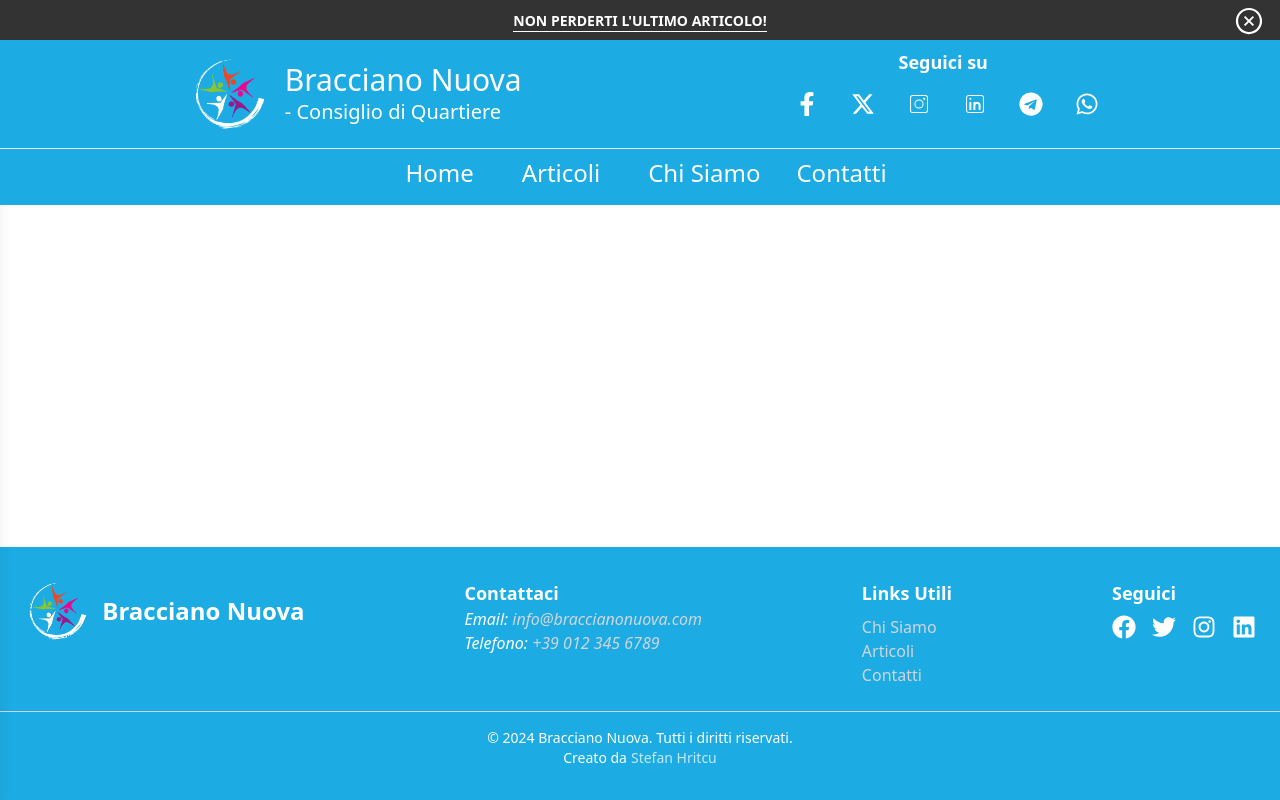
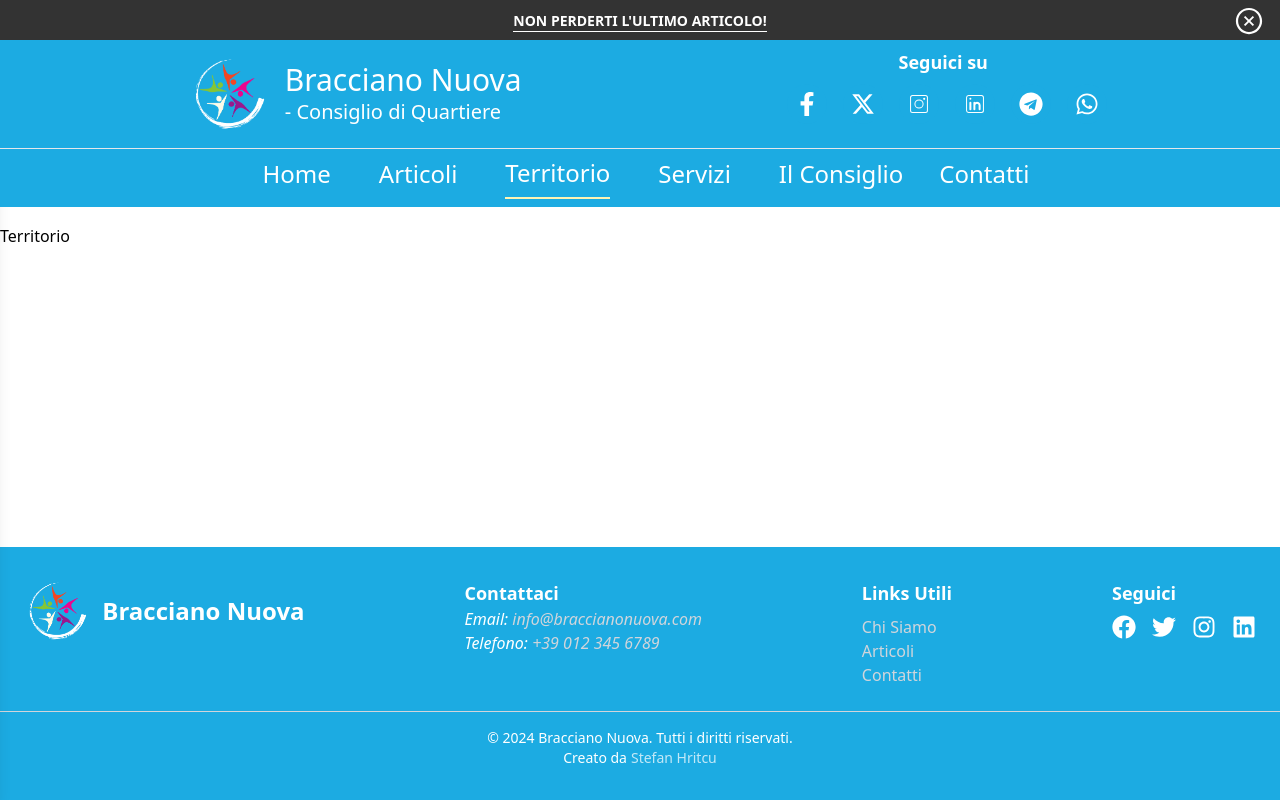
Before and after one commit to StefanHritcu/Consiglio-di-Quartiere-Bracciano-Nuova, a React (Vite) app in the folder frontend/: page /territorio in a window 1280 px wide. Built offline with nearby package versions, Linux system fonts and the light colour scheme.

Commit message:
feat: upload TERRITORIO, SERVIZI, and IL CONSIGLIO components after client meeting

```diff
--- a/frontend/src/App.jsx
+++ b/frontend/src/App.jsx
@@ -7,8 +7,12 @@ import { lazy, Profiler, Suspense } from "react";
 import { HelmetProvider, Helmet } from "react-helmet-async";
 
 const ToggleMenu = lazy(() => import("./components/toggleMenu/ToggleMenu"));
-const ChiSiamo = lazy(() => import("./pages/homePageCOMPONENTS/ChiSiamo"));
+const Territorio = lazy(() => import("./pages/homePageCOMPONENTS/Territorio"));
 const Contatti = lazy(() => import("./pages/homePageCOMPONENTS/Contatti"));
+const IlConsiglio = lazy(() =>
+  import("./pages/homePageCOMPONENTS/IlConsiglio")
+);
+const Servizi = lazy(() => import("./pages/homePageCOMPONENTS/Servizi"));
 
 function App() {
   const onRenderApp = (
@@ -81,19 +85,55 @@ function App() {
               }
             />
             <Route
-              path="/chisiamo"
+              path="/territorio"
               element={
-                <Suspense fallback={<div>Loading Chi Siamo...</div>}>
-                  <Profiler id="Chi Siamo" onRender={onRenderApp}>
+                <Suspense fallback={<div>Loading Territorio...</div>}>
+                  <Profiler id="Territorio" onRender={onRenderApp}>
                     <Helmet>
-                      {/* Metadati specifici per la pagina Chi Siamo */}
-                      <title>Chi Siamo - Bracciano</title>
+                      {/* Metadati specifici per la pagina Territorio */}
+                      <title>Territorio - Bracciano</title>
                       <meta
                         name="description"
-                        content="Browse through out chi siamo"
+                        content="Browse through out Territorio"
                       />
                     </Helmet>
-                    <ChiSiamo />
+                    <Territorio />
+                  </Profiler>
+                </Suspense>
+              }
+            />
+            <Route
+              path="/servizi"
+              element={
+                <Suspense fallback={<div>Loading Servizi...</div>}>
+                  <Profiler id="Servizi" onRender={onRenderApp}>
+                    <Helmet>
+                      {/* Metadati specifici per la pagina Servizi */}
+                      <title>Servizi - Bracciano</title>
+                      <meta
+                        name="description"
+                        content="Browse through out Servizi"
+                      />
+                    </Helmet>
+                    <Servizi />
+                  </Profiler>
+                </Suspense>
+              }
+            />
+            <Route
+              path="/consiglio"
+              element={
+                <Suspense fallback={<div>Loading Il Consiglio...</div>}>
+                  <Profiler id="consiglio" onRender={onRenderApp}>
+                    <Helmet>
+                      {/* Metadati specifici per la pagina Il Consiglio */}
+                      <title>Il Consiglio - Bracciano</title>
+                      <meta
+                        name="description"
+                        content="Browse through out Il Consiglio"
+                      />
+                    </Helmet>
+                    <IlConsiglio />
                   </Profiler>
                 </Suspense>
               }
--- a/frontend/src/components/header/Header.jsx
+++ b/frontend/src/components/header/Header.jsx
@@ -207,7 +207,7 @@ function Header() {
             </Link>
             <Link
               className={`group flex justify-between items-center py-2 mx-6 ${
-                location.pathname === "/shop"
+                location.pathname === "/articoli"
                   ? "border-b-2 border-secondary"
                   : ""
               }`}
@@ -221,15 +221,43 @@ function Header() {
 
             <Link
               className={`group flex justify-between items-center py-2 mx-6 ${
-                location.pathname === "/aboutus"
+                location.pathname === "/territorio"
                   ? "border-b-2 border-secondary"
                   : ""
               }`}
-              aria-label="Go to Chi Siamo"
-              to="/chisiamo"
+              aria-label="Go to Territorio"
+              to="/territorio"
             >
               <h2 className="text-2xl transition-transform duration-300 group-hover:scale-105">
-                Chi Siamo
+                Territorio
+              </h2>
+            </Link>
+
+            <Link
+              className={`group flex justify-between items-center py-2 mx-6 ${
+                location.pathname === "/servizi"
+                  ? "border-b-2 border-secondary"
+                  : ""
+              }`}
+              aria-label="Go to Servizi"
+              to="/servizi"
+            >
+              <h2 className="text-2xl transition-transform duration-300 group-hover:scale-105">
+                Servizi
+              </h2>
+            </Link>
+
+            <Link
+              className={`group flex justify-between items-center py-2 mx-6 ${
+                location.pathname === "/consiglio"
+                  ? "border-b-2 border-secondary"
+                  : ""
+              }`}
+              aria-label="Go to Il Consiglio"
+              to="/consiglio"
+            >
+              <h2 className="text-2xl transition-transform duration-300 group-hover:scale-105">
+                Il Consiglio
               </h2>
             </Link>
 
--- /dev/null
+++ b/frontend/src/pages/homePageCOMPONENTS/IlConsiglio.jsx
@@ -0,0 +1,11 @@
+function IlConsiglio() {
+  return (
+    <>
+      <div>
+        <h1>Il Consigliooo</h1>
+      </div>
+    </>
+  );
+}
+
+export default IlConsiglio;
--- /dev/null
+++ b/frontend/src/pages/homePageCOMPONENTS/Servizi.jsx
@@ -0,0 +1,11 @@
+function Servizi() {
+  return (
+    <>
+      <div>
+        <h1>Servizi</h1>
+      </div>
+    </>
+  );
+}
+
+export default Servizi;
--- /dev/null
+++ b/frontend/src/pages/homePageCOMPONENTS/Territorio.jsx
@@ -0,0 +1,11 @@
+function Territorio() {
+  return (
+    <>
+      <div>
+        <h1>Territorio</h1>
+      </div>
+    </>
+  );
+}
+
+export default Territorio;
```
